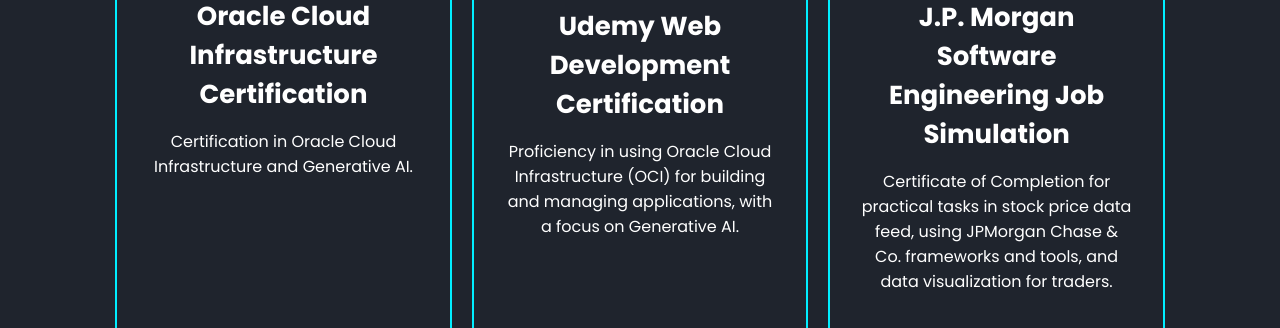
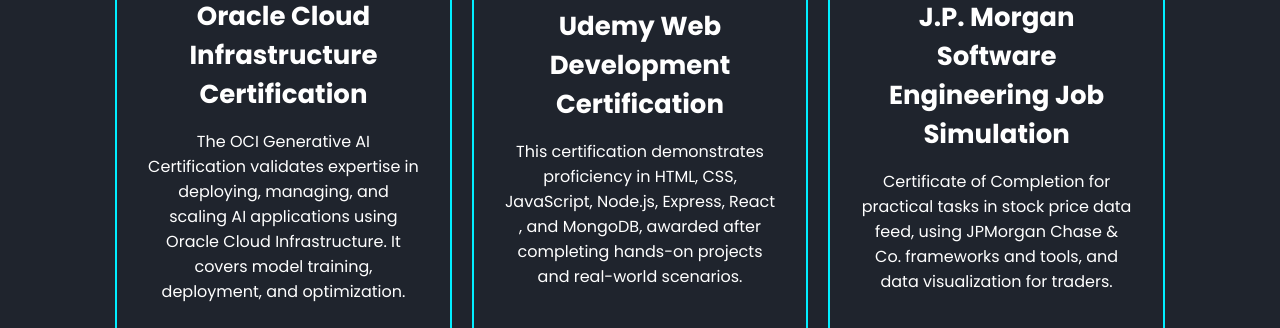
Before and after one commit to capt-amlan-padhi/capt-amlan-padhi.github.io, a plain HTML site: page index.html in a window 1280 px wide. Shown: the part 3770-4098 px from the top of the page. Drawn offline with nearby package versions, Linux system fonts and the light colour scheme.

Commit message:
Update index.html

```diff
--- a/index.html
+++ b/index.html
@@ -158,13 +158,13 @@
     <div class="certification-box">
       <img src="OCIGenAIpng.png" alt="Oracle Cloud Infrastructure Certification">
       <h3>Oracle Cloud Infrastructure Certification</h3>
-      <p>Certification in Oracle Cloud Infrastructure and Generative AI.</p>
+        <p>The OCI Generative AI Certification validates expertise in deploying, managing, and scaling AI applications using Oracle Cloud Infrastructure. It covers model training, deployment, and optimization.</p>
       <a href="https://catalog-education.oracle.com/pls/certview/sharebadge?id=6E2D7F46434AC9C46865EE6D85BE740905A23346E4215E8C2B27FF4539EAEC29" target="_blank" rel="noopener"><i class="bx bx-link-external"></i></a>
     </div>
     <div class="certification-box">
       <img src="UdemyWebDev.jpg" alt="Udemy Web Development Certification">
       <h3>Udemy Web Development Certification</h3>
-      <p>Proficiency in using Oracle Cloud Infrastructure (OCI) for building and managing applications, with a focus on Generative AI.</p>
+      <p>This certification demonstrates proficiency in HTML, CSS, JavaScript, Node.js, Express, React , and MongoDB, awarded after completing hands-on projects and real-world scenarios.</p>
       <a href="https://www.udemy.com/certificate/UC-b95a281f-7c73-4990-b67a-8ff3339fd46d/" target="_blank" rel="noopener"><i class="bx bx-link-external"></i></a>
     </div>
     <div class="certification-box">
```
